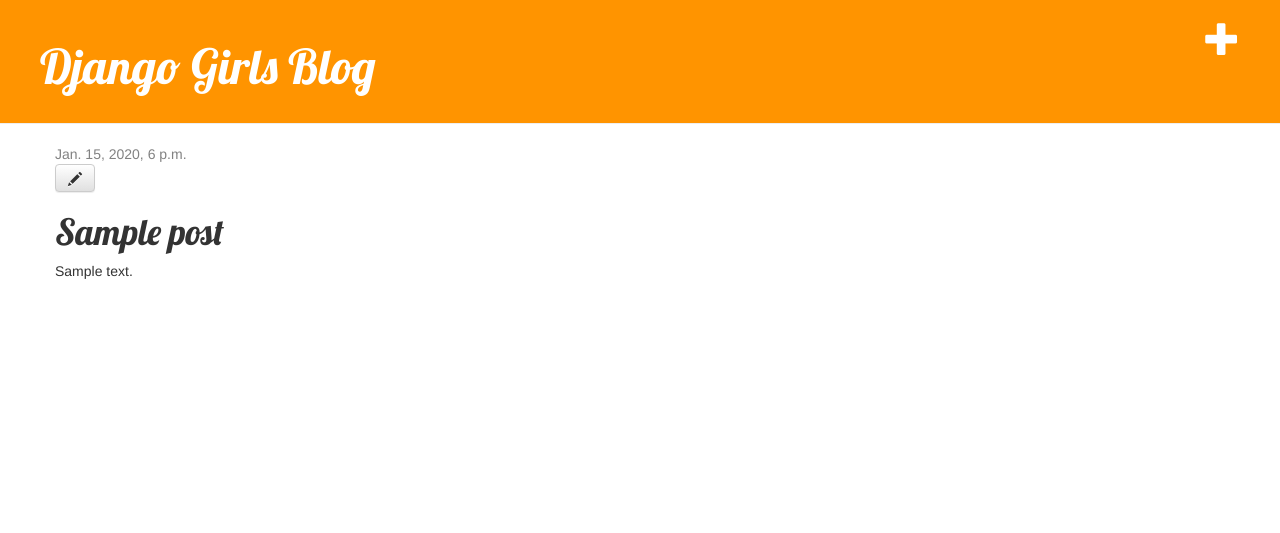
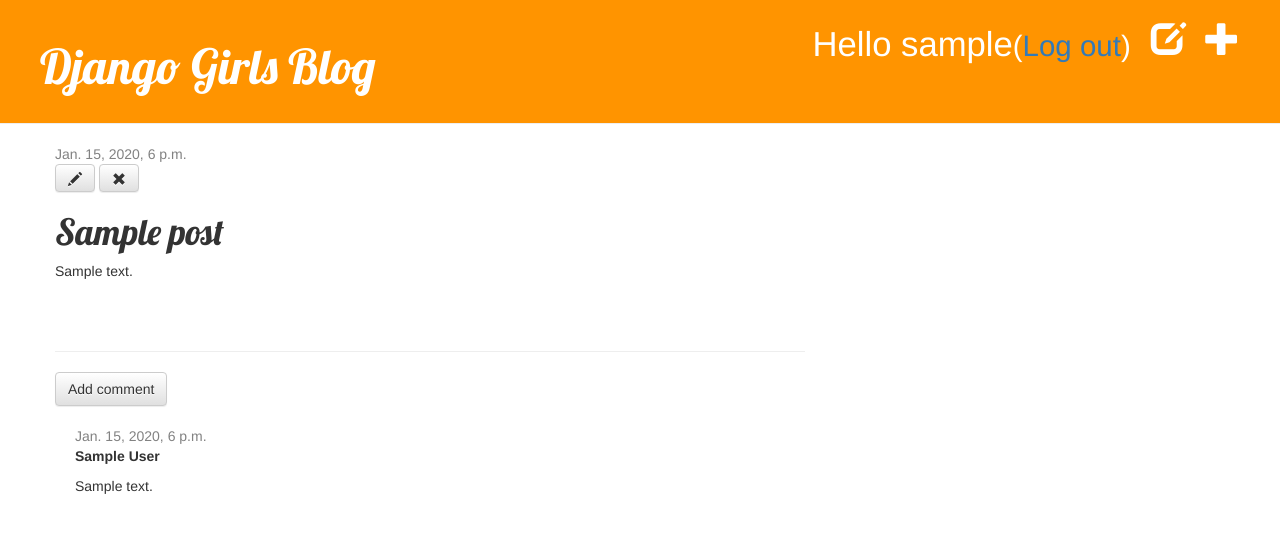
Before and after one commit to meynardmeynard/my-first-blog, a Django app: page /post/1/ in a window 1280 px wide. Shown: the top 533 px of the page. Run offline with Django 3.2, Linux system fonts and the light colour scheme; a user stored in the database is signed in; tables that the repository leaves empty hold one stand-in row (values such as "Sample post"); some libraries are stand-ins or nearby versions.

Commit message:
Extension Tutorial Homework

```diff
--- a/blog/admin.py
+++ b/blog/admin.py
@@ -1,4 +1,5 @@
 from django.contrib import admin
-from .models import Post
+from .models import Post, Comment
 
 admin.site.register(Post)
+admin.site.register(Comment)
--- a/blog/models.py
+++ b/blog/models.py
@@ -18,3 +18,20 @@
 
     def __str__(self):
         return self.title
+
+class Comment(models.Model):
+    post = models.ForeignKey('blog.Post', related_name='comments')
+    author = models.CharField(max_length=200)
+    text = models.TextField()
+    created_date = models.DateTimeField(default=timezone.now)
+    approved_comment = models.BooleanField(default=False)
+
+    def approve(self):
+        self.approved_comment = True
+        self.save()
+
+    def approved_comments(self):
+        return self.comments.filter(approved_comment=True)
+
+    def __str__(self):
+        return self.text
--- a/blog/static/css/blog.css
+++ b/blog/static/css/blog.css
@@ -44,3 +44,7 @@
 .post h1 a, .post h1 a:visited {
     color: #000000;
 }
+
+.comment {
+    margin: 20px 0px 20px 20px;
+}
--- a/blog/templates/blog/base.html
+++ b/blog/templates/blog/base.html
@@ -11,6 +11,10 @@
         <div class="page-header">
             {% if user.is_authenticated %}
             <a href="{% url 'post_new' %}" class="top-menu"><span class="glyphicon glyphicon-plus"></span></a>
+            <a href="{% url 'post_draft_list' %}" class="top-menu"><span class="glyphicon glyphicon-edit"></span></a>
+            <p class="top-menu">Hello {{ user.username }}<small>(<a href="{% url 'logout' %}">Log out</a>)</small></p>
+            {% else %}
+            <a href="{% url 'login' %}" class="top-menu"><span class="glyphicon glyphicon-lock"></span></a>
             {% endif %}
             <h1><a href="/">Django Girls Blog</a></h1>
         </div>
--- a/blog/templates/blog/post_detail.html
+++ b/blog/templates/blog/post_detail.html
@@ -6,11 +6,36 @@
             <div class="date">
                 {{ post.published_date }}
             </div>
+        {% else %}
+            <a class="btn btn-default" href="{% url 'post_publish' pk=post.pk %}">Publish</a>
         {% endif %}
         {% if user.is_authenticated %}
         <a class="btn btn-default" href="{% url 'post_edit' pk=post.pk %}"><span class="glyphicon glyphicon-pencil"></span></a>
+        <a class="btn btn-default" href="{% url 'post_remove' pk=post.pk %}"><span class="glyphicon glyphicon-remove"></span></a>
+        {% else %}
+            <a href="{% url 'login' %}" class="top-menu"><span class="glyphicon glyphicon-lock"></span></a>
         {% endif %}
         <h1>{{ post.title }}</h1>
         <p>{{ post.text|linebreaksbr }}</p>
     </div>
+
+    <hr>
+    <a class="btn btn-default" href="{% url 'add_comment_to_post' pk=post.pk %}">Add comment</a>
+        {% for comment in post.comments.all %}
+        {% if user.is_authenticated or comment.approved_comment %}
+    <div class="comment">
+        <div class="date">
+            {{ comment.created_date }}
+            {% if not comment.approved_comment %}
+                <a class="btn btn-default" href="{% url 'comment_remove' pk=comment.pk %}"><span class="glyphicon glyphicon-remove"></span></a>
+                <a class="btn btn-default" href="{% url 'comment_approve' pk=comment.pk %}"><span class="glyphicon glyphicon-ok"></span></a>
+            {% endif %}
+        </div>
+        <strong>{{ comment.author }}</strong>
+        <p>{{ comment.text|linebreaks }}</p>
+    </div>
+    {% endif %}
+    {% empty %}
+        <p>No comments here yet :(</p>
+{% endfor %}
 {% endblock %}
--- a/blog/templates/blog/post_list.html
+++ b/blog/templates/blog/post_list.html
@@ -8,6 +8,7 @@
             </div>
             <h1><a href="{% url 'post_detail' pk=post.pk %}">{{ post.title }}</a></h1>
             <p>{{ post.text|linebreaksbr }}</p>
+            <a href="{% url 'post_detail' pk=post.pk %}">Comments: {{ post.approved_comments.count }}</a>
         </div>
     {% endfor %}
 {% endblock content %}
--- a/blog/urls.py
+++ b/blog/urls.py
@@ -6,4 +6,10 @@
     url(r'^post/(?P<pk>\d+)/$', views.post_detail, name='post_detail'),
     url(r'^post/new/$', views.post_new, name='post_new'),
     url(r'^post/(?P<pk>\d+)/edit/$', views.post_edit, name ='post_edit'),
+    url(r'^drafts/$', views.post_draft_list, name='post_draft_list'),
+    url(r'^post/(?P<pk>\d+)/publish/$', views.post_publish, name='post_publish'),
+    url(r'^post/(?P<pk>\d+)/remove/$', views.post_remove, name='post_remove'),
+    url(r'^post/(?P<pk>\d+)/comment/$', views.add_comment_to_post, name='add_comment_to_post'),
+    url(r'^comment/(?P<pk>\d+)/approve/$', views.comment_approve, name='comment_approve'),
+    url(r'^comment/(?P<pk>\d+)/remove/$', views.comment_remove, name='comment_remove'),
 ]
--- a/blog/views.py
+++ b/blog/views.py
@@ -1,20 +1,21 @@
 from django.http import HttpResponse
 from django.utils import timezone
 from django.shortcuts import redirect, render, get_object_or_404
-from .models import Post
-from .forms import PostForm
+from django.contrib.auth.decorators import login_required
+from .models import Post, Comment
+from .forms import PostForm, CommentForm
 
 def post_list(request):
     posts = Post.objects.filter(published_date__lte=timezone.now()).order_by('published_date')
     return render(request, 'blog/post_list.html', {'posts': posts})
 
+@login_required
 def post_new(request):
     if request.method == "POST":
         form = PostForm(request.POST)
         if form.is_valid():
             post = form.save(commit=False)
             post.author = request.user
-            post.published_date = timezone.now()
             post.save()
             return redirect('post_detail', pk=post.pk)
     else:
@@ -25,6 +26,7 @@
     post = get_object_or_404(Post, pk=pk)
     return render(request, 'blog/post_detail.html', {'post': post})
 
+@login_required
 def post_edit(request, pk):
     post = get_object_or_404(Post, pk=pk)
     if request.method == "POST":
@@ -32,9 +34,51 @@
         if form.is_valid():
             post = form.save(commit=False)
             post.author = request.user
-            post.published_date = timezone.now()
             post.save()
             return redirect('post_detail', pk=post.pk)
     else:
         form = PostForm(instance=post)
     return render(request, 'blog/post_edit.html', {'form': form})
+
+@login_required
+def post_draft_list(request):
+    posts = Post.objects.filter(published_date__isnull=True).order_by('created_date')
+    return render(request, 'blog/post_draft_list.html', {'posts': posts})
+
+@login_required
+def post_publish(request, pk):
+    post = get_object_or_404(Post, pk=pk)
+    post.publish()
+    return redirect('post_detail', pk=pk)
+
+@login_required
+def post_remove(request, pk):
+    post = get_object_or_404(Post, pk=pk)
+    post.delete()
+    return redirect('post_list')
+
+def add_comment_to_post(request, pk):
+    post = get_object_or_404(Post, pk=pk)
+    if request.method == "POST":
+        form = CommentForm(request.POST)
+        if form.is_valid():
+            comment = form.save(commit=False)
+            comment.post = post
+            comment.save()
+            return redirect('post_detail', pk=post.pk)
+    else:
+        form = CommentForm()
+    return render(request, 'blog/add_comment_to_post.html', {'form': form})
+
+@login_required
+def comment_approve(request, pk):
+    comment = get_object_or_404(Comment, pk=pk)
+    comment.approve()
+    return redirect('post_detail', pk=comment.post.pk)
+
+@login_required
+def comment_remove(request, pk):
+    comment = get_object_or_404(Comment, pk=pk)
+    post_pk = comment.post.pk
+    comment.delete()
+    return redirect('post_detail', pk=post_pk)
--- a/mysite/settings.py
+++ b/mysite/settings.py
@@ -122,3 +122,7 @@
 
 STATIC_URL = '/static/'
 STATIC_ROOT = os.path.join(BASE_DIR, 'static')
+
+
+#Log-in
+LOGIN_REDIRECT_URL = '/'
--- a/mysite/urls.py
+++ b/mysite/urls.py
@@ -15,9 +15,14 @@
     3. Add a URL to urlpatterns:  url(r'^blog/', include(blog_urls))
 """
 from django.conf.urls import include, url
+import django.contrib.auth.views
 from django.contrib import admin
+admin.autodiscover()
 
 urlpatterns = [
     url(r'^admin/', admin.site.urls),
+    url(r'^accounts/login/$', django.contrib.auth.views.login, name='login'),
+    url(r'^accounts/logout/$', django.contrib.auth.views.logout, name='logout', kwargs={'next_page': '/'}),
     url(r'', include('blog.urls')),
+
 ]
```
Also changed, not shown: blog/forms.py (+7 -1 lines), blog/templates/blog/add_comment_to_post.html (added, +9 -0 lines), blog/templates/blog/post_draft_list.html (added, +11 -0 lines), blog/templates/registration/login.html (added, +26 -0 lines), blog/migrations/0002_comment.py (added).
